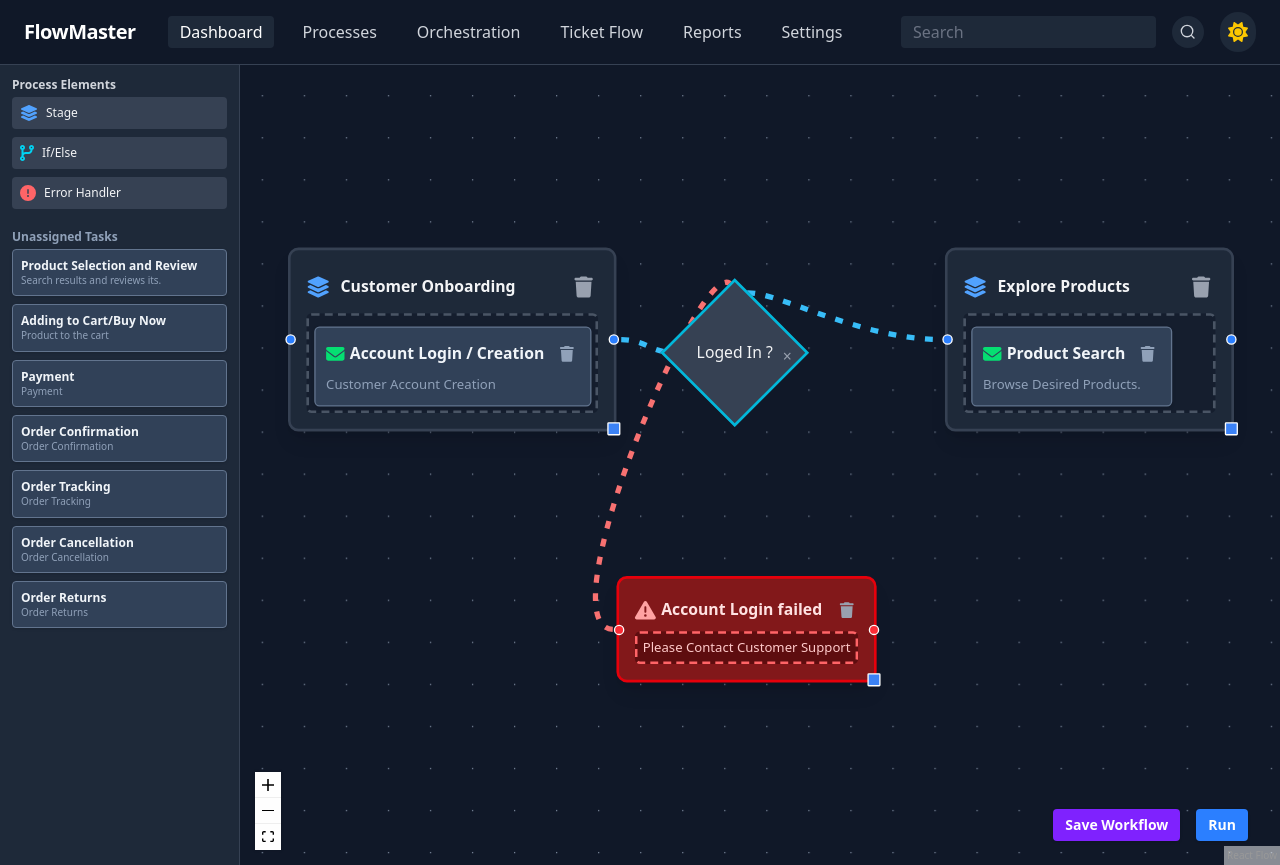
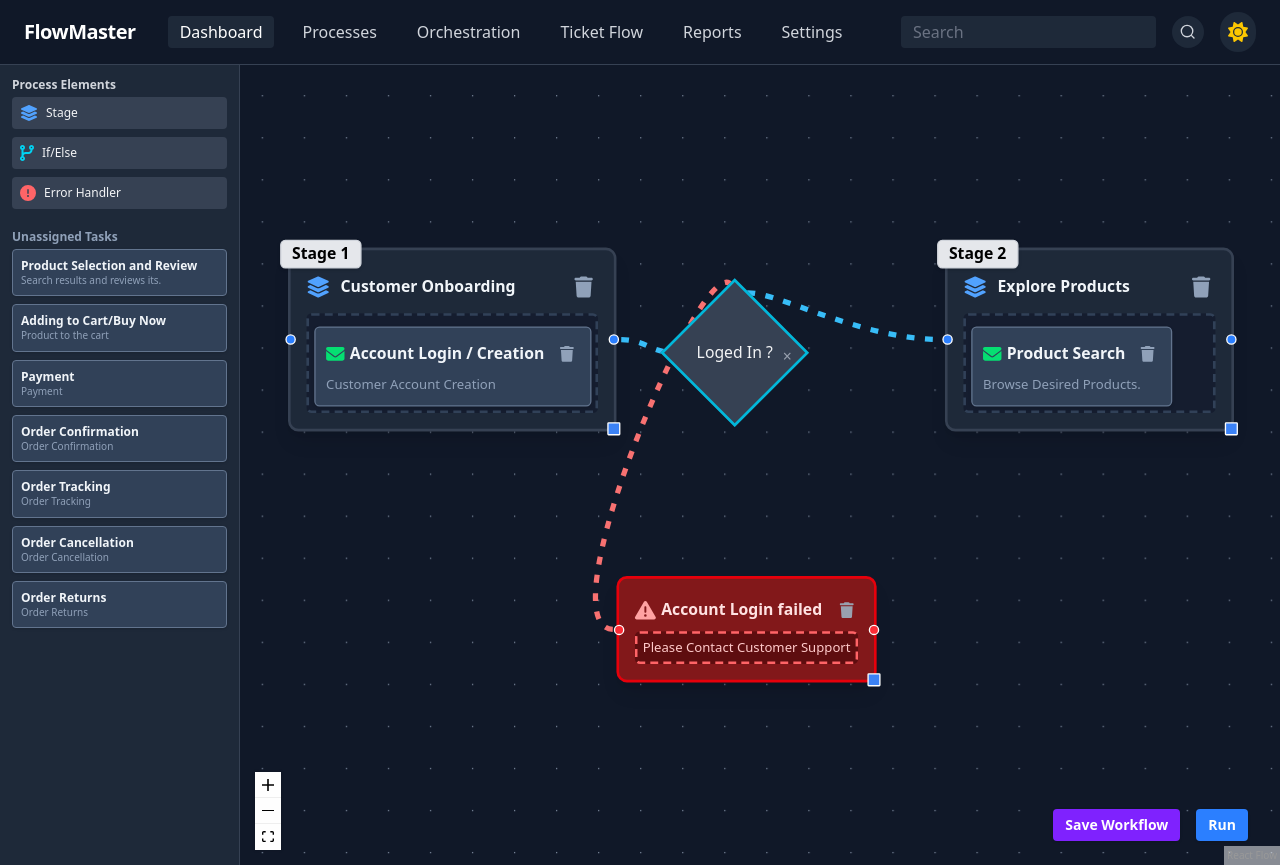
Before and after one commit to AbhiG57/process_mining, a React (Vite) app: page / in a window 1280 px wide. Built offline with nearby package versions, Linux system fonts and the light colour scheme.

Commit message:
add number to stage

```diff
--- a/src/components/WorkflowBuilder.jsx
+++ b/src/components/WorkflowBuilder.jsx
@@ -87,7 +87,7 @@ const initialNodesBase = [
     id: "stage-1",
     type: "stage",
     position: { x: 100, y: 100 },
-    data: { label: "Customer Onboarding" },
+    data: { label: "Customer Onboarding",stageNumber:1 },
     style: { width: 250, height: 140 },
   },
   {
@@ -111,7 +111,7 @@ const initialNodesBase = [
     id: "stage-2",
     type: "stage",
     position: { x: 600, y: 100 },
-    data: { label: "Explore Products" },
+    data: { label: "Explore Products",stageNumber:2 },
     style: { width: 220, height: 140 },
   },
   {
@@ -228,6 +228,7 @@ export default function WorkflowBuilder() {
   // Animation state for new nodes
   const [newStageId, setNewStageId] = useState(null);
   const [newTaskId, setNewTaskId] = useState(null);
+  const stageNumberRef = useRef(1); // For unique, persistent stage numbers
 
   // Save to localStorage whenever nodes or edges change
   useEffect(() => {
@@ -295,119 +296,29 @@ export default function WorkflowBuilder() {
     [setEdges]
   );
 
-  // Add new Stage node
-  const handleAddStage = () => {
-    const newId = `stage-${stageIdRef.current++}`;
-    setNodes((nds) =>
-      nds.concat({
-        id: newId,
-        type: "stage",
-        position: { x: 200, y: 200 },
-        data: { label: `New Stage` },
-        style: { width: 220, height: 140 },
-      })
-    );
-    setTimeout(
-      () =>
-        setLabelEdit({
-          open: true,
-          nodeId: newId,
-          type: "stage",
-          placeholder: "Rename this Stage",
-          label: "",
-        }),
-      0
-    );
-  };
-
-  // Delete Stage and its children
-  const handleDeleteStage = (stageId) => {
-    setNodes((nds) =>
-      nds.filter((n) => n.id !== stageId && n.parentNode !== stageId)
-    );
-    setEdges((eds) =>
-      eds.filter((e) => e.source !== stageId && e.target !== stageId)
-    );
-  };
-
-  // Delete TaskCard and add back to sidebar
-  const handleDeleteTaskCard = (taskId) => {
-    const taskNode = nodes.find((n) => n.id === taskId);
-    if (taskNode) {
-      // Only add back to sidebar if it's not already there
-      setSidebarTasks((tasks) => {
-        const taskExists = tasks.some((t) => t.id === taskNode.id);
-        if (!taskExists) {
-          return [
-            ...tasks,
-            {
-              id: taskNode.id,
-              label: taskNode.data.label,
-              department: taskNode.data.department,
-            },
-          ];
-        }
-        return tasks;
-      });
-    }
-    setNodes((nds) => nds.filter((n) => n.id !== taskId));
-    setEdges((eds) =>
-      eds.filter((e) => e.source !== taskId && e.target !== taskId)
-    );
-  };
-
-  // Handle drop from sidebar (unassigned tasks)
-  const onDrop = useCallback(
-    (event) => {
-      event.preventDefault();
-      const reactFlowBounds = reactFlowWrapper.current.getBoundingClientRect();
-      const data = event.dataTransfer.getData("application/reactflow");
-      if (!data) return;
-      const task = JSON.parse(data);
-      const { x: flowX, y: flowY } = reactFlowInstance.screenToFlowPosition({
-        x: event.clientX,
-        y: event.clientY,
-      });
-      const position = {
-        x: flowX,
-        y: flowY,
-      };
-      const newNode = {
-        id: task.id,
-        type: "taskCard",
-        position,
-        data: { label: task.label, department: task.department },
-        draggable: true,
-      };
-      setNodes((nds) => nds.concat(newNode));
-      setSidebarTasks((tasks) => tasks.filter((t) => t.id !== task.id));
-      setNewTaskId(task.id);
-      setTimeout(() => setNewTaskId(null), 400);
-      // Call handleDragStop for sidebar drop
-      handleDragStop(event, newNode);
-    },
-    [setNodes, reactFlowInstance]
-  );
-
-  const onDragOver = useCallback((event) => {
-    event.preventDefault();
-    event.dataTransfer.dropEffect = "move";
-  }, []);
 
   // Pass delete handlers to node data
-  const nodesWithHandlers = nodes.map((node) => {
+  const nodesWithHandlers = nodes.map((node, idx) => {
     let extra = {};
     if (node.type === "stage" && node.id === newStageId)
       extra.isNewStage = true;
     if (node.type === "taskCard" && node.id === newTaskId)
       extra.isNewTask = true;
     if (node.type === "stage") {
+      // Assign stageNumber if not present
+      let stageNumber = node.data.stageNumber;
+      if (typeof stageNumber !== "number") {
+        // Find the index among all stage nodes (sorted by appearance)
+        const stageNodes = nodes.filter((n) => n.type === "stage");
+        stageNumber = stageNodes.findIndex((n) => n.id === node.id) + 1;
+      }
       return {
         ...node,
         data: {
           ...node.data,
           ...extra,
           onDelete: () => handleDeleteStage(node.id),
+          stageNumber,
         },
       };
     }
@@ -689,6 +600,130 @@ export default function WorkflowBuilder() {
     );
   }
 
+  // Add new Stage node (without useRef, use maxStageNumber + 1)
+  const handleAddStage = () => {
+    const newId = `stage-${Date.now()}`;
+
+    // Compute the next available stage number
+  const usedStageNumbers = nodes
+  .filter((n) => n.type === "stage" && typeof n.data.stageNumber === "number")
+  .map((n) => n.data.stageNumber);
+  const maxStageNumber = usedStageNumbers.length > 0 ? Math.max(...usedStageNumbers) : 0;
+  const stageNumber = maxStageNumber + 1;
+    setNodes((nds) =>
+      nds.concat({
+        id: newId,
+        type: "stage",
+        position: { x: 200, y: 200 },
+        data: { label: `New Stage`, stageNumber },
+        style: { width: 220, height: 140 },
+      })
+    );
+    setTimeout(
+      () =>
+        setLabelEdit({
+          open: true,
+          nodeId: newId,
+          type: "stage",
+          placeholder: "Rename this Stage",
+          label: "",
+        }),
+      0
+    );
+  };
+
+  // Delete Stage and its children
+  const handleDeleteStage = (stageId) => {
+    setNodes((nds) => {
+      // Remove the stage and its children
+      const filtered = nds.filter((n) => n.id !== stageId && n.parentNode !== stageId);
+      // Get all stage nodes in their current order
+      const stageNodes = filtered.filter((n) => n.type === "stage");
+      // Reassign stage numbers sequentially
+      let nextNumber = 1;
+      const updated = filtered.map((n) => {
+        if (n.type === "stage") {
+          return {
+            ...n,
+            data: {
+              ...n.data,
+              stageNumber: nextNumber++,
+            },
+          };
+        }
+        return n;
+      });
+      return updated;
+    });
+    setEdges((eds) =>
+      eds.filter((e) => e.source !== stageId && e.target !== stageId)
+    );
+  };
+
+  // Delete TaskCard and add back to sidebar
+  const handleDeleteTaskCard = (taskId) => {
+    const taskNode = nodes.find((n) => n.id === taskId);
+    if (taskNode) {
+      // Only add back to sidebar if it's not already there
+      setSidebarTasks((tasks) => {
+        const taskExists = tasks.some((t) => t.id === taskNode.id);
+        if (!taskExists) {
+          return [
+            ...tasks,
+            {
+              id: taskNode.id,
+              label: taskNode.data.label,
+              department: taskNode.data.department,
+            },
+          ];
+        }
+        return tasks;
+      });
+    }
+    setNodes((nds) => nds.filter((n) => n.id !== taskId));
+    setEdges((eds) =>
+      eds.filter((e) => e.source !== taskId && e.target !== taskId)
+    );
+  };
+
+  // Handle drop from sidebar (unassigned tasks)
+  const onDrop = useCallback(
+    (event) => {
+      event.preventDefault();
+      const reactFlowBounds = reactFlowWrapper.current.getBoundingClientRect();
+      const data = event.dataTransfer.getData("application/reactflow");
+      if (!data) return;
+      const task = JSON.parse(data);
+      const { x: flowX, y: flowY } = reactFlowInstance.screenToFlowPosition({
+        x: event.clientX,
+        y: event.clientY,
+      });
+      const position = {
+        x: flowX,
+        y: flowY,
+      };
+      const newNode = {
+        id: task.id,
+        type: "taskCard",
+        position,
+        data: { label: task.label, department: task.department },
+        draggable: true,
+      };
+      setNodes((nds) => nds.concat(newNode));
+      setSidebarTasks((tasks) => tasks.filter((t) => t.id !== task.id));
+      setNewTaskId(task.id);
+      setTimeout(() => setNewTaskId(null), 400);
+      // Call handleDragStop for sidebar drop
+      handleDragStop(event, newNode);
+    },
+    [setNodes, reactFlowInstance]
+  );
+
+  const onDragOver = useCallback((event) => {
+    event.preventDefault();
+    event.dataTransfer.dropEffect = "move";
+  }, []);
+
   return (
     <div className="flex h-screen bg-gray-100 dark:bg-gray-900">
       {/* Sidebar */}
--- a/src/components/nodes/StageNode.jsx
+++ b/src/components/nodes/StageNode.jsx
@@ -10,19 +10,25 @@ export default function StageNode({ data, selected }) {
         (data.isNewStage ? " node-added animate-pop-in" : "")
       }
     >
+      {/* Stage Number Badge */}
+      {typeof data.stageNumber === 'number' && (
+        <div className="absolute -top-2 -left-2 px-2 py-0.5 bg-gray-200 text-black font-bold text-xs rounded shadow border border-gray-300 select-none z-10">
+          Stage {data.stageNumber}
+        </div>
+      )}
       <NodeResizeControl style={{width: '10px', height: '10px',backgroundColor: 'red'}} color="#3b82f6" isVisible={selected} minWidth={120} minHeight={60} />
       <Handle type="target" position={Position.Left} className="!w-2 !h-2 !bg-blue-500" />
       <Handle type="source" position={Position.Right} className="!w-2 !h-2 !bg-blue-500" />
       <div className="flex items-center justify-between mb-1">
-        <span className="font-bold text-gray-900 dark:text-gray-100 text-xs flex items-center gap-2">
-          <FontAwesomeIcon icon={faLayerGroup} className="text-blue-500 dark:text-blue-400 text-base" />
+        <span className="font-bold text-slate-900 dark:text-slate-100 text-xs flex items-center gap-2">
+          <FontAwesomeIcon icon={faLayerGroup} className="text-blue-400 text-base" />
           {data.label}
         </span>
-        <button className="text-gray-400 hover:text-red-500 text-base p-1" onClick={data.onDelete}>
+        <button className="text-slate-400 hover:text-red-400 text-base p-1" onClick={data.onDelete}>
           <FontAwesomeIcon icon={faTrash} />
         </button>
       </div>
-      <div className="border-2 border-dashed border-gray-300 dark:border-gray-600 rounded bg-gray-50 dark:bg-gray-900/60 p-1 w-full flex-1">
+      <div className="border-2 border-dashed border-slate-300 dark:border-slate-700 rounded bg-slate-50 dark:bg-slate-900/60 p-1 w-full flex-1">
         {data.children}
       </div>
     </div>
```
